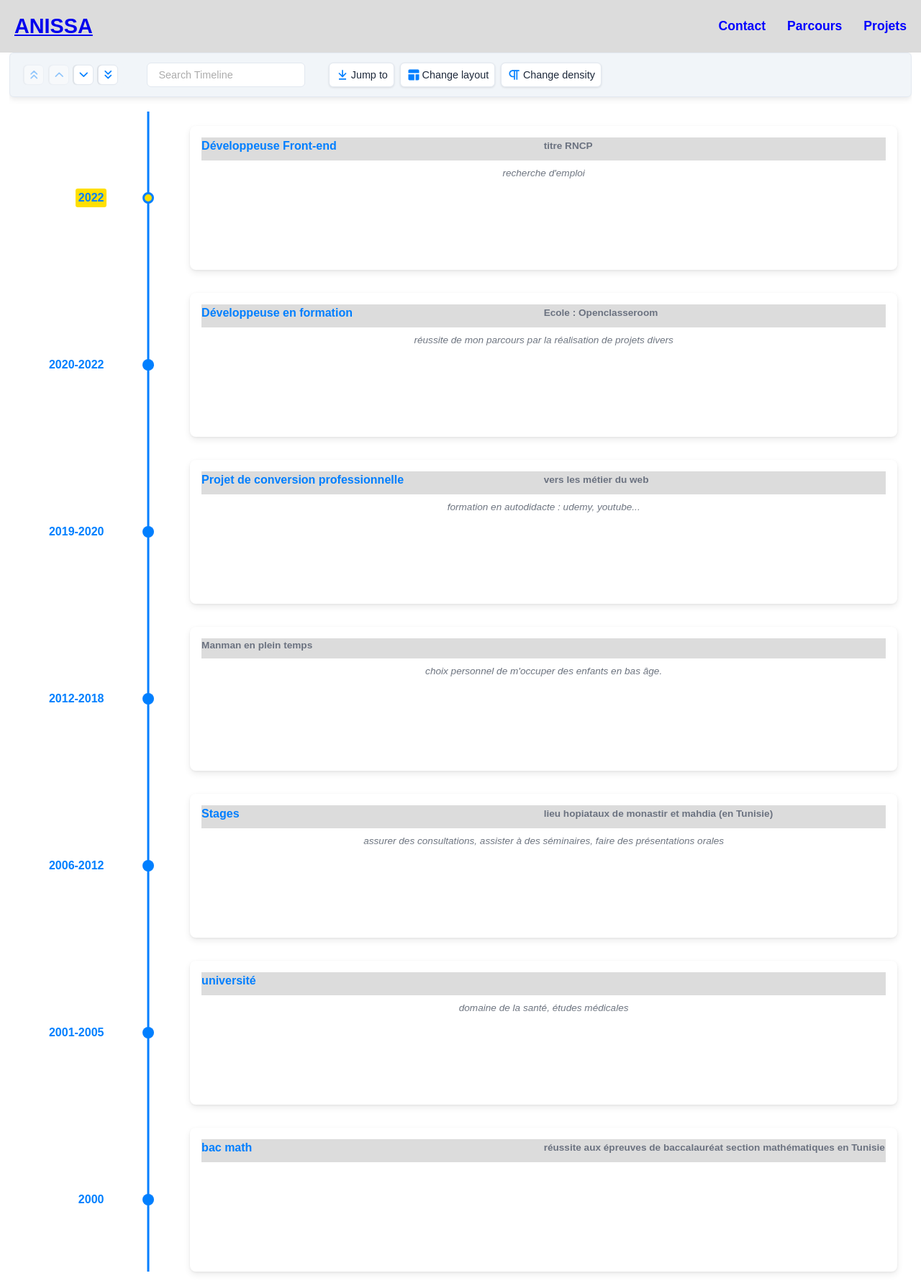
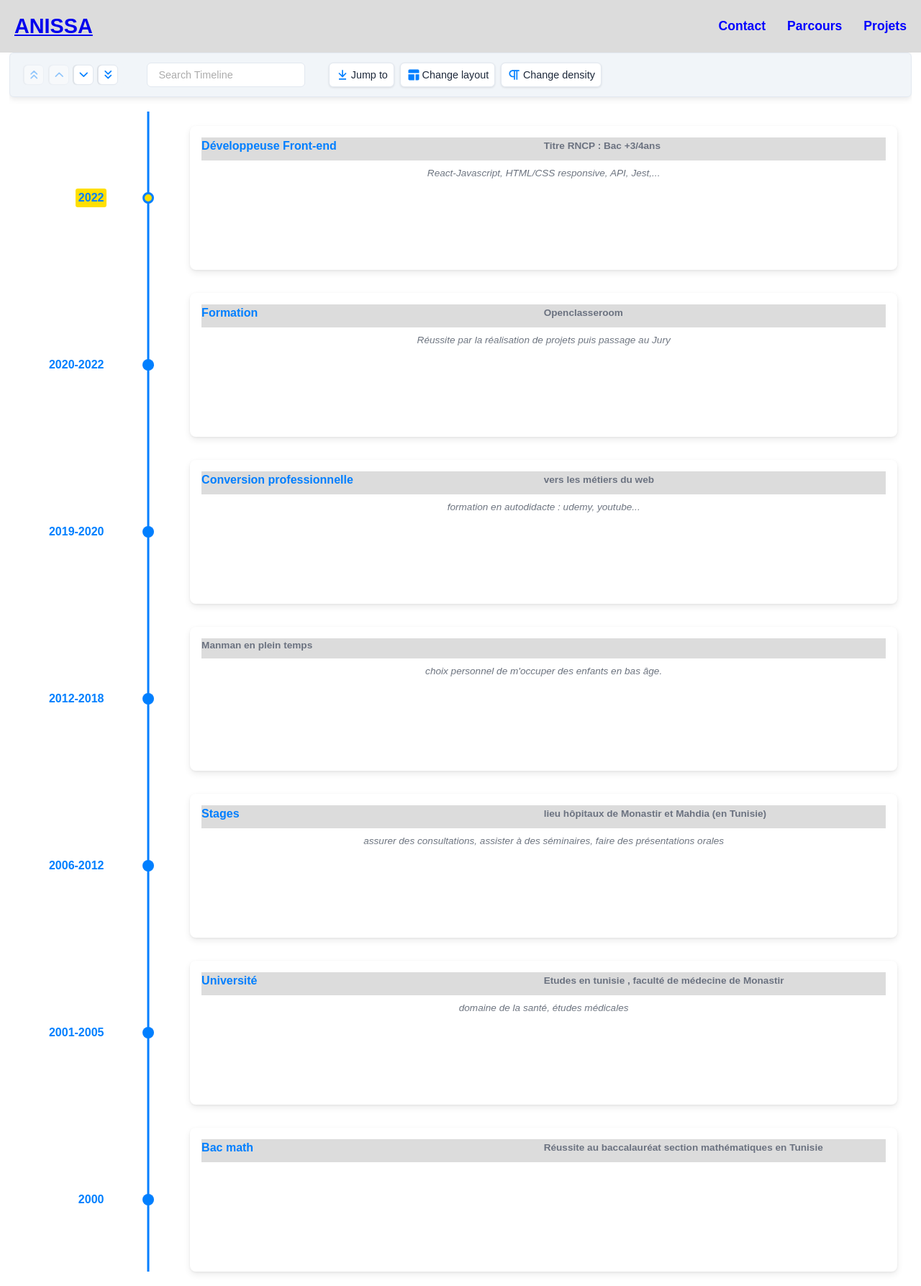
Before and after one commit to mintoug/portfolio, a React (Create React App) app: page /experience in a window 1280 px wide. Shown: the whole page at 72% size. Built offline with nearby package versions, Linux system fonts and the light colour scheme.

Commit message:
fix petits bugs

```diff
--- a/src/assets/datas/data.js
+++ b/src/assets/datas/data.js
@@ -2,20 +2,20 @@ export const items = [
 {
     title: "2022",
      cardTitle: "Développeuse Front-end",
-     cardSubtitle:"titre RNCP",
-    cardDetailedText: "recherche d'emploi"
+     cardSubtitle:"Titre RNCP : Bac +3/4ans",
+    cardDetailedText:"React-Javascript, HTML/CSS responsive, API, Jest,..."
 }
 ,
 {
     title: "2020-2022",
-    cardTitle: "Développeuse en formation",
-    cardSubtitle:" Ecole : Openclasseroom",
-    cardDetailedText: "réussite de mon parcours par la réalisation de projets divers"
+    cardTitle: "Formation",
+    cardSubtitle:" Openclasseroom",
+    cardDetailedText: "Réussite par la réalisation de projets puis passage au Jury"
 },
 {
     title: "2019-2020",
-    cardTitle: "Projet de conversion professionnelle",
-    cardSubtitle:"vers les métier du web",
+    cardTitle: "Conversion professionnelle",
+    cardSubtitle:"vers les métiers du web",
     cardDetailedText: "formation en autodidacte : udemy, youtube..."
 },
 {
@@ -26,16 +26,16 @@ export const items = [
 
 {   title:"2006-2012",
     cardTitle: "Stages",
-    cardSubtitle:"lieu hopiataux de monastir et mahdia (en Tunisie)",
+    cardSubtitle:"lieu hôpitaux de Monastir et Mahdia (en Tunisie)",
     cardDetailedText: "assurer des consultations, assister à des séminaires, faire des présentations orales"
 },
 {    title: "2001-2005",
-    cardTitle: "université",
-    cardtitle:"etudes en tunisie , faculté de médecine de Monastir",
+    cardTitle: "Université",
+    cardSubtitle:"Etudes en tunisie , faculté de médecine de Monastir",
     cardDetailedText: "domaine de la santé, études médicales"
 },
 {  title: "2000",
-   cardTitle: "bac math",
-   cardSubtitle:"réussite aux épreuves de baccalauréat section mathématiques en Tunisie",
+   cardTitle: "Bac math",
+   cardSubtitle:"Réussite au baccalauréat section mathématiques en Tunisie",
 }
 ];
--- a/src/pages/main/Main.css
+++ b/src/pages/main/Main.css
@@ -5,7 +5,7 @@
     align-items: center;
     justify-content: space-around;
     background-color:#fff;
-
+   margin-top: 70px;
 }
 .image>img{
     object-fit: cover;
```
